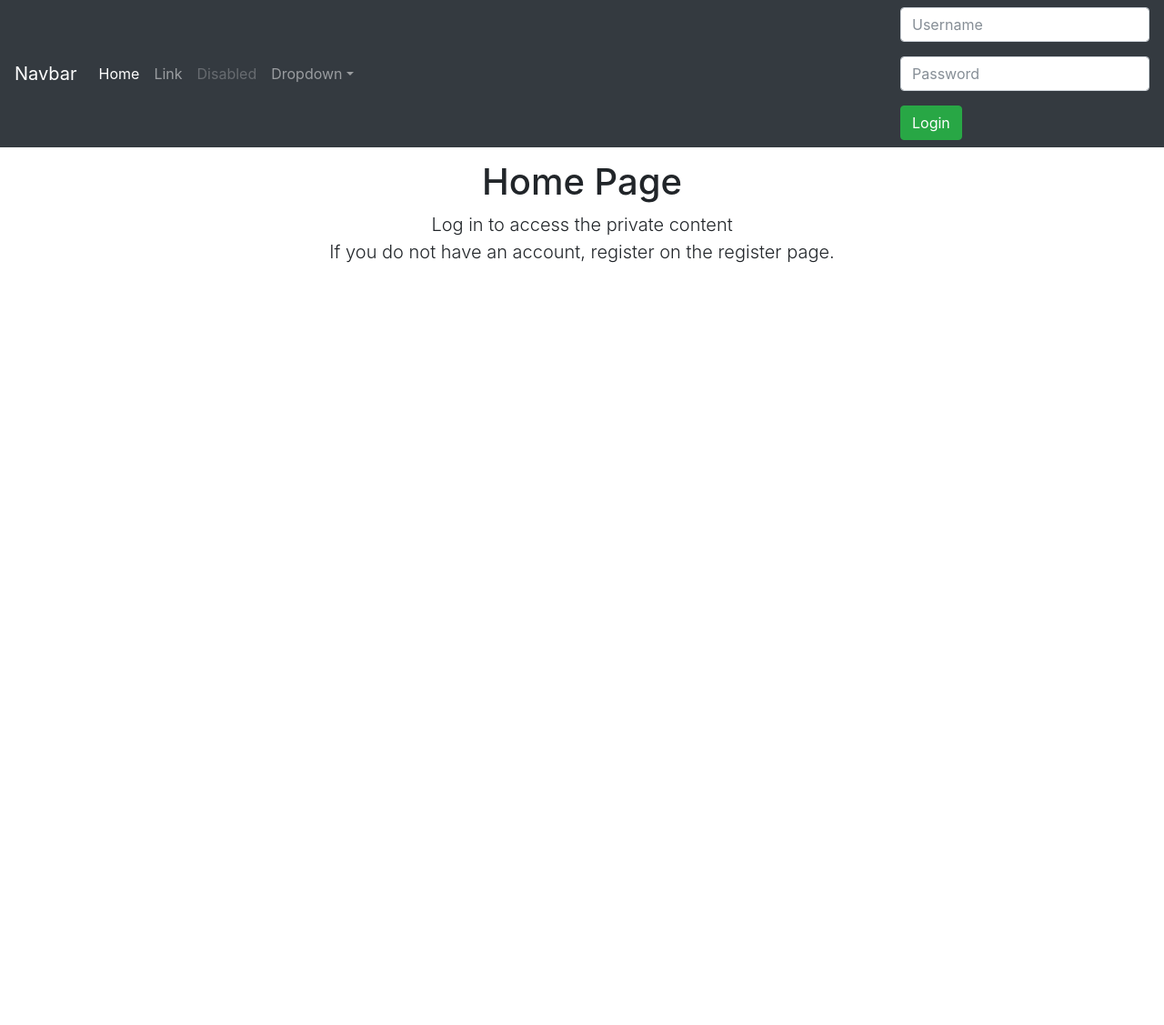
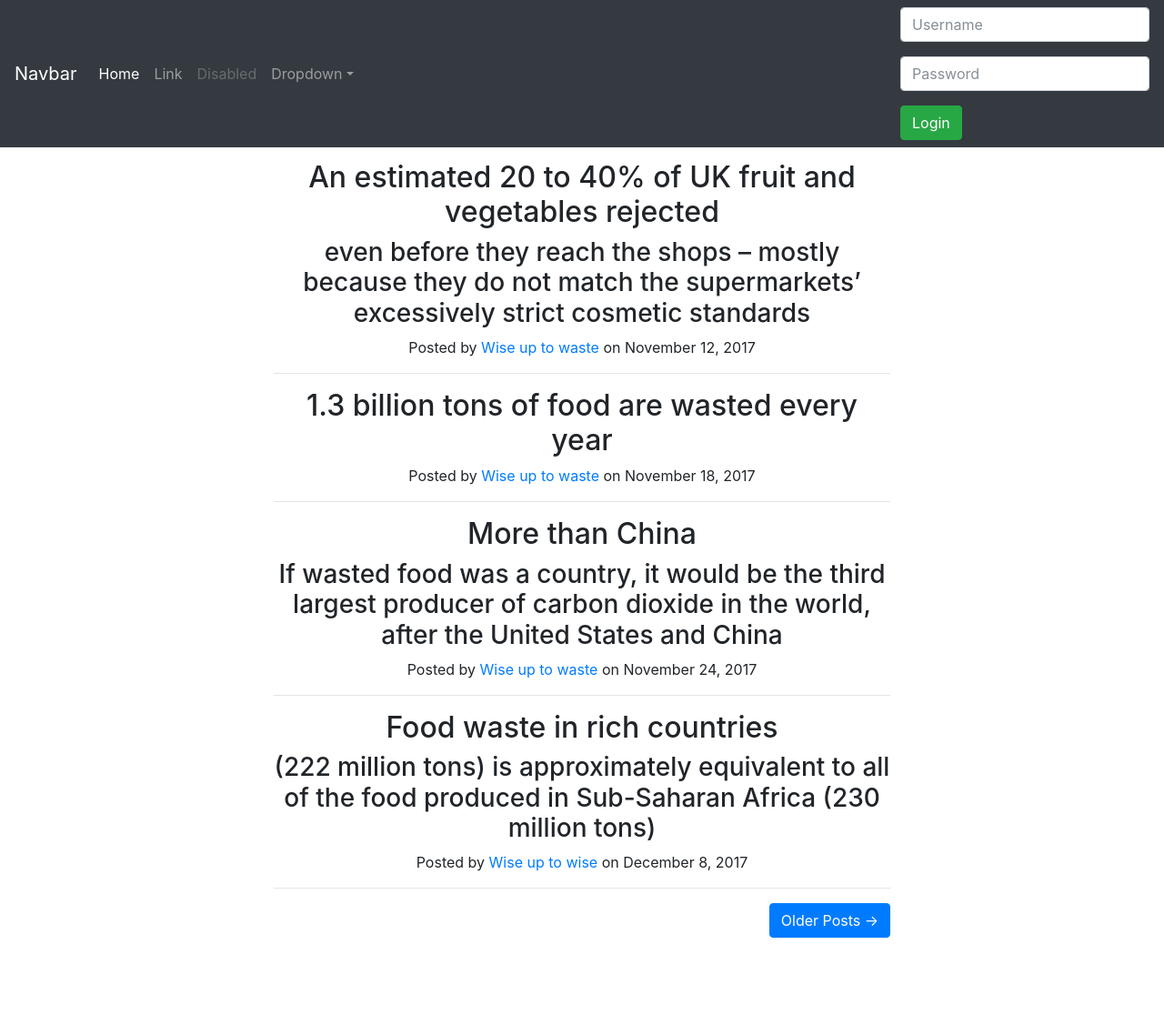
Before and after one commit to JRosborough/transmediaphp, a PHP site: page / in a window 1280 px wide. Shown: the whole page at 91% size. Before the commit the page ends 289 px from the top, so only its background shows below. Run offline with PHP 8.4, Linux system fonts and the light colour scheme; some libraries are stand-ins or nearby versions.

Commit message:
added page content from shanice

```diff
--- a/index.php
+++ b/index.php
@@ -99,8 +99,69 @@
     <main role="main" class="container">
 
       <div class="starter-template">
-        <h1>Home Page</h1>
-        <p class="lead">Log in to access the private content<br> If you do not have an account, register on the register page.</p>
+           <div class="container">
+      <div class="row">
+        <div class="col-lg-8 col-md-10 mx-auto">
+          <div class="post-preview">
+
+              <h2 class="post-title">
+                An estimated 20 to 40% of UK fruit and vegetables rejected
+              </h2>
+              <h3 class="post-subtitle">
+                 even before they reach the shops – mostly because they do not match the supermarkets’ excessively strict cosmetic standards
+              </h3>
+
+            <p class="post-meta">Posted by
+              <a href="#">Wise up to waste</a>
+              on November 12, 2017</p>
+          </div>
+          <hr>
+          <div class="post-preview">
+
+              <h2 class="post-title">
+                1.3 billion tons of food are wasted every year
+              </h2>
+
+            <p class="post-meta">Posted by
+              <a href="#">Wise up to waste</a>
+              on November 18, 2017</p>
+          </div>
+          <hr>
+          <div class="post-preview">
+
+              <h2 class="post-title">
+                More than China
+              </h2>
+              <h3 class="post-subtitle">
+                If wasted food was a country, it would be the third largest producer of carbon dioxide in the world, after the United States and China
+              </h3>
+
+            <p class="post-meta">Posted by
+              <a href="#">Wise up to waste</a>
+              on November 24, 2017</p>
+          </div>
+          <hr>
+          <div class="post-preview">
+
+              <h2 class="post-title">
+                Food waste in rich countries
+              </h2>
+              <h3 class="post-subtitle">
+                (222 million tons) is approximately equivalent to all of the food produced in Sub-Saharan Africa (230 million tons)
+              </h3>
+
+            <p class="post-meta">Posted by
+              <a href="#">Wise up to wise</a>
+              on December 8, 2017</p>
+          </div>
+          <hr>
+          <!-- Pager -->
+          <div class="clearfix">
+            <a class="btn btn-primary float-right" href="#">Older Posts &rarr;</a>
+          </div>
+        </div>
+      </div>
+    </div>
       </div>
 
     </main><!-- /.container -->
```
